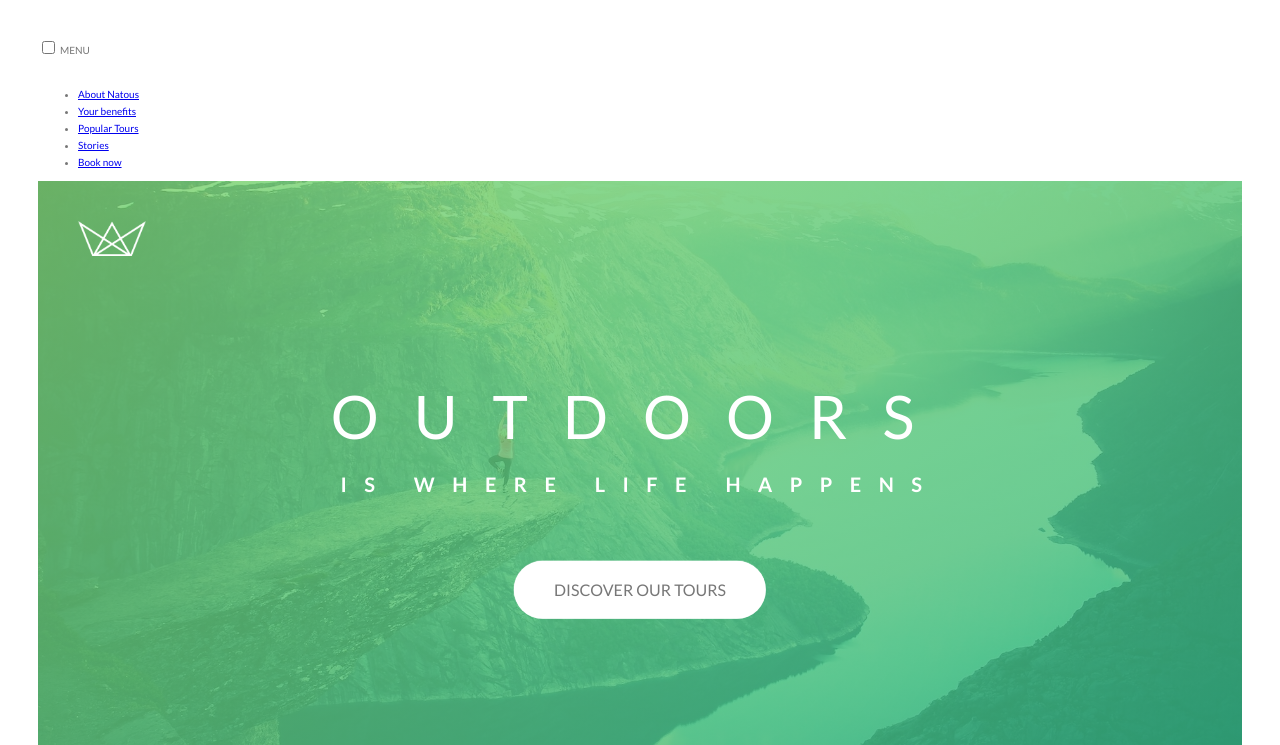
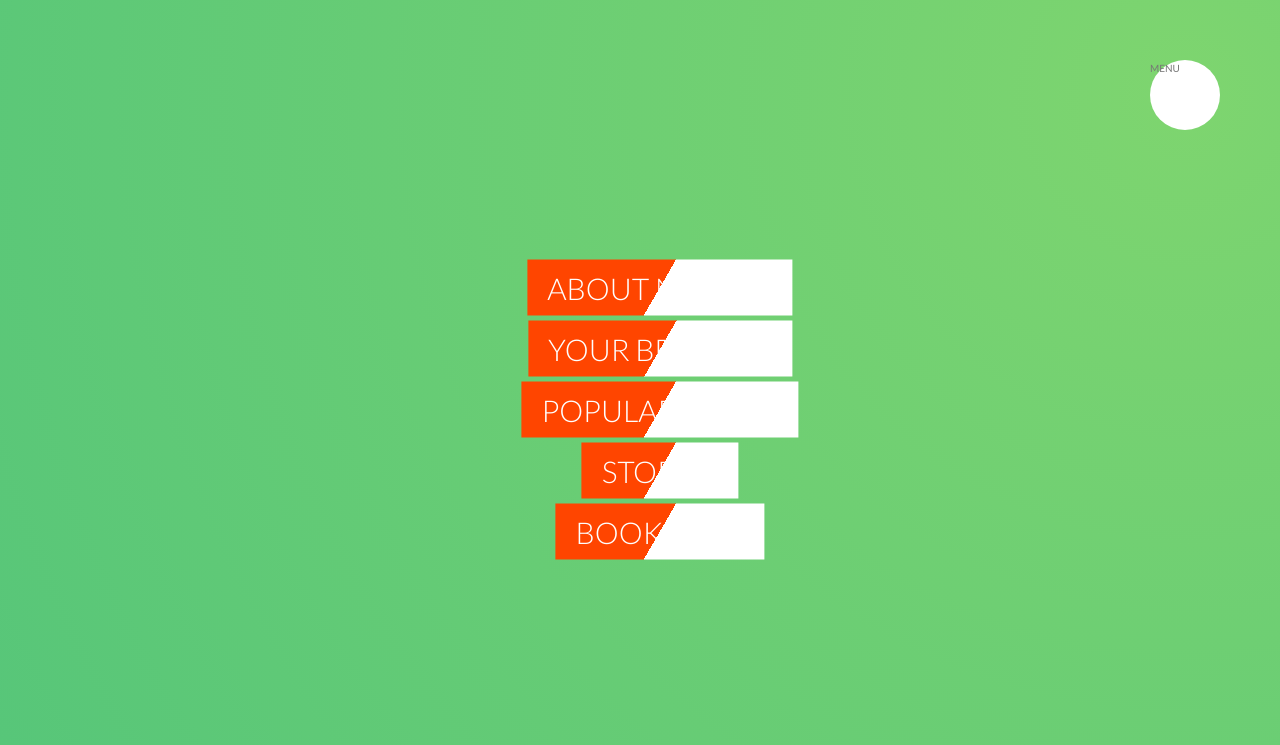
Before and after one commit to ChristopherDalziel/Advanced-CSS-Course, a website: page Natours/starter/index.html in a window 1280 px wide. Shown: the top 745 px of the page. Drawn offline with Linux system fonts and the light colour scheme.

Commit message:
adding styling on navigation background, starting animation and font styles

```diff
--- a/Natours/starter/sass/layout/_navigation.scss
+++ b/Natours/starter/sass/layout/_navigation.scss
@@ -0,0 +1,72 @@
+.navigation {
+  &__checkbox {
+    display: none;
+  }
+
+  &__button {
+    background-color: $color-white;
+    height: 7rem;
+    width: 7rem;
+    border-radius: 50%;
+    position: fixed;
+    top: 6rem;
+    right: 6rem;
+    z-index: 2000;
+  }
+
+  &__background {
+    height: 6rem;
+    width: 6rem;
+    border-radius: 50%;
+    // Doesn't scroll with the page and removes it from the flow
+    position: fixed;
+    top: 6.5rem;
+    right: 6.5rem;
+    // radial gradient starts in the middle and goes in all the outside directions
+    background-image: radial-gradient(
+      $color-primary-light,
+      $color-primary-dark
+    );
+    z-index: 1000;
+
+    transform: scale(70);
+  }
+
+  &__nav {
+    height: 100vh;
+    width: 100%;
+    position: fixed;
+    top: 0;
+    right: 0;
+    z-index: 1500;
+  }
+
+  &__list {
+    position: absolute;
+    top: 50%;
+    left: 50%;
+    transform: translate(-50%, -50%);
+    list-style: none;
+    text-align: center;
+  }
+
+  &__item {
+    margin: 1rem;
+  }
+
+  &__link {
+    font-size: 3rem;
+    font-weight: 300;
+    padding: 1rem 2rem;
+    color: $color-white;
+    text-decoration: none;
+    text-transform: uppercase;
+    background-image: linear-gradient(
+      120deg,
+      orangered 0%,
+      orangered 50%,
+      $color-white 50%
+    );
+    background-size: 100%;
+  }
+}
```
Also changed, not shown: Natours/starter/css/style.css.
